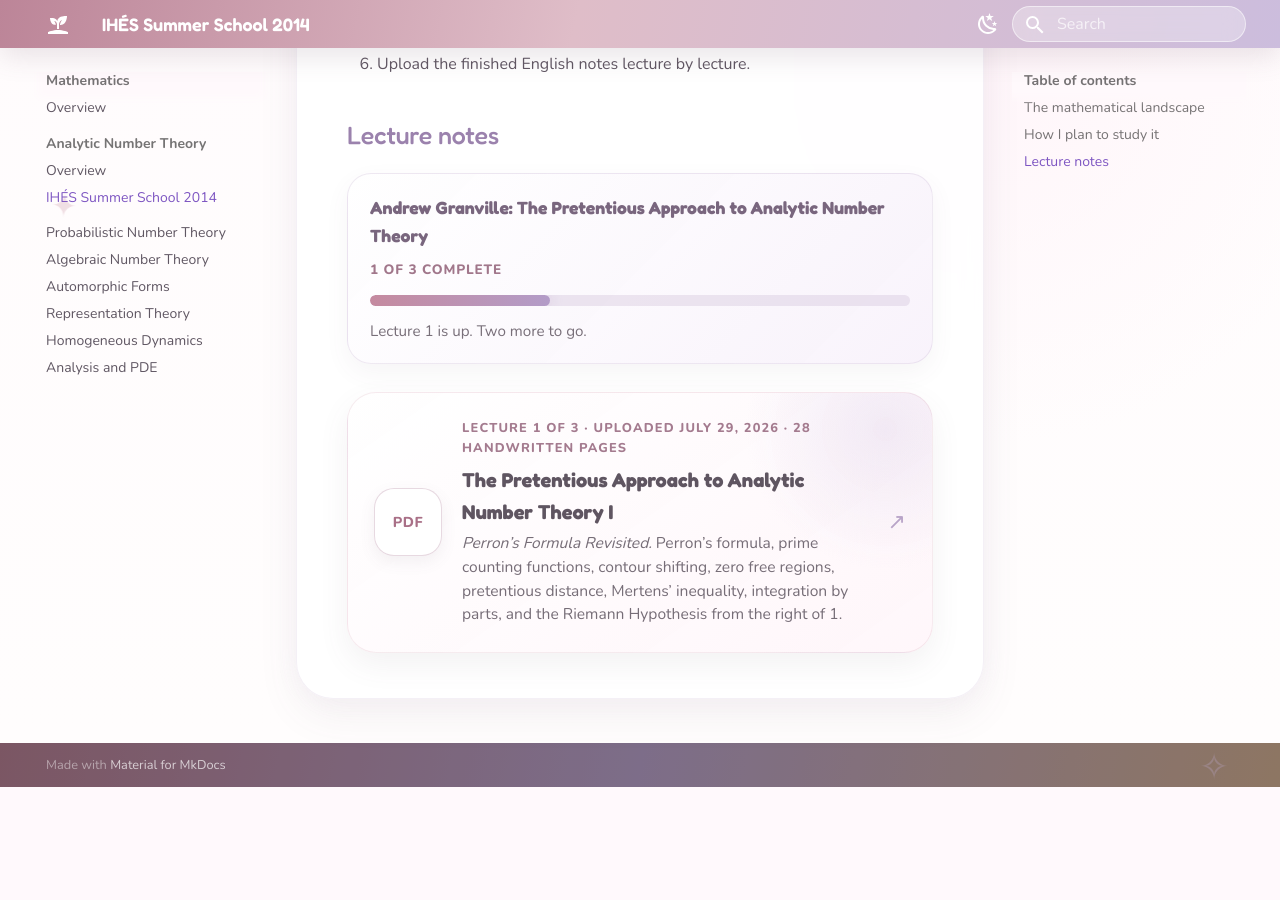
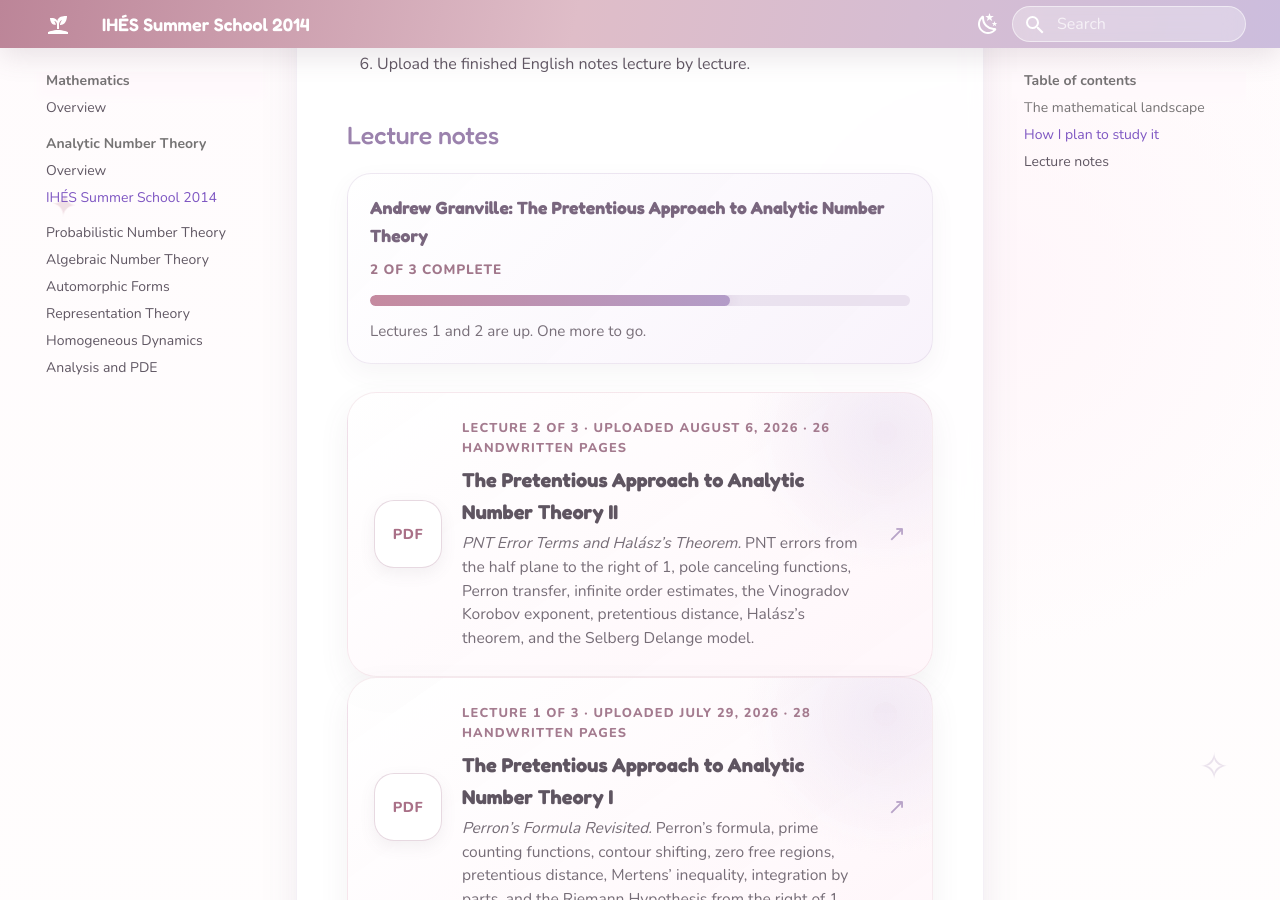
Before and after one commit to yanyanwang-math/yanyanwang-math.github.io, an MkDocs documentation site: the page built from docs/analytic-number-theory/ihes-summer-school-2014.md, in a window 1280 px wide and 900 px high, scrolled down 1708 px. Built offline with MkDocs 1.6.1 and Material for MkDocs 9.7.7, drawn with Linux system fonts in a browser that asks for light colours; before the commit the page ends 2495 px from its top, so only the background shows below that; some of the changed text lies outside the part shown.

Commit message:
Add files via upload

```diff
--- a/docs/analytic-number-theory/ihes-summer-school-2014.md
+++ b/docs/analytic-number-theory/ihes-summer-school-2014.md
@@ -11,7 +11,7 @@
   <div class="course-status-row">
     <span><strong>Status</strong> In progress</span>
     <span><strong>Started</strong> July 28, 2026</span>
-    <span><strong>Latest upload</strong> July 29, 2026</span>
+    <span><strong>Latest upload</strong> August 6, 2026</span>
   </div>
   <div class="course-project-actions">
     <a class="course-action primary" href="https://www.youtube.com/playlist?list=PLx5f8IelFRgEXleMSOdwidL2P5GTlL0uY" target="_blank" rel="noopener">Open the YouTube playlist ↗</a>
@@ -45,15 +45,27 @@ The school moves across both classical and newer parts of analytic number theory
 <div class="course-progress-card">
   <div class="course-progress-head">
     <strong>Andrew Granville: The Pretentious Approach to Analytic Number Theory</strong>
-    <span>1 of 3 complete</span>
+    <span>2 of 3 complete</span>
   </div>
-  <div class="course-progress-track" aria-label="One of three lectures complete">
-    <span style="width: 33.333%;"></span>
+  <div class="course-progress-track" aria-label="Two of three lectures complete">
+    <span style="width: 66.666%;"></span>
   </div>
-  <p>Lecture 1 is up. Two more to go.</p>
+  <p>Lectures 1 and 2 are up. One more to go.</p>
 </div>
 
 <div class="notes-library">
+  <a class="notes-library-item"
+     href="../../assets/notes/ihes-summer-school-2014/granville-pretentious-approach-ii-pnt-error-terms-and-halasz.pdf"
+     target="_blank" rel="noopener">
+    <div class="notes-library-icon">PDF</div>
+    <div class="notes-library-copy">
+      <div class="notes-library-meta">LECTURE 2 OF 3 · UPLOADED AUGUST 6, 2026 · 26 HANDWRITTEN PAGES</div>
+      <strong>The Pretentious Approach to Analytic Number Theory II</strong>
+      <p><em>PNT Error Terms and Halász’s Theorem.</em> PNT errors from the half plane to the right of 1, pole canceling functions, Perron transfer, infinite order estimates, the Vinogradov Korobov exponent, pretentious distance, Halász’s theorem, and the Selberg Delange model.</p>
+    </div>
+    <span class="notes-library-arrow">↗</span>
+  </a>
+
   <a class="notes-library-item"
      href="../../assets/notes/ihes-summer-school-2014/granville-pretentious-approach-i-perrons-formula-revisited.pdf"
      target="_blank" rel="noopener">
```
